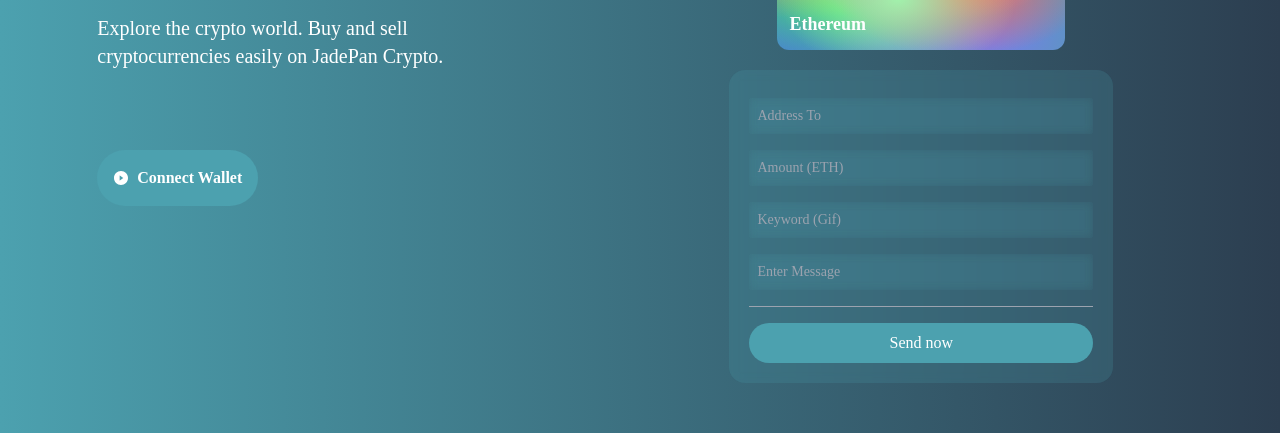
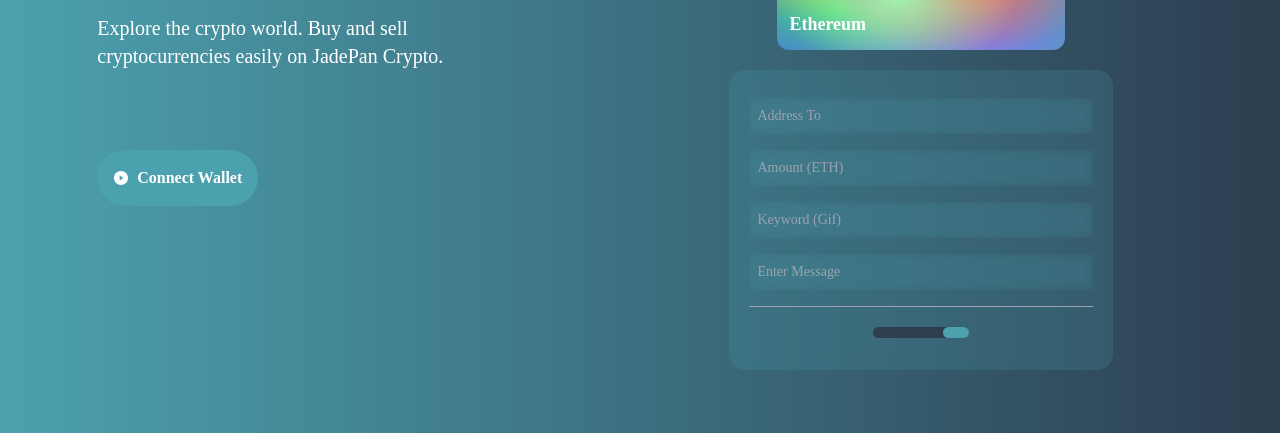
Before and after one commit to pan-liu-us/JadePan-Crypto-Web3-Blockchain-App, a React (Vite) app in the folder client/: page / in a window 1280 px wide. Shown: the part 286-719 px from the top of the page. Built offline with nearby package versions, Linux system fonts and the light colour scheme; a web font is replaced by a local one.

Commit message:
add loader animation

```diff
--- a/client/src/components/Loader.jsx
+++ b/client/src/components/Loader.jsx
@@ -1,7 +1,11 @@
-const Loader = () => {
-  return (
-    <h1>Loader</h1>
-  );
-};
+const Loader = () => (
+  <div className="flex justify-center items-center py-3">
+      <div class="progresser">
+        <div class="progresser__bar">
+          <div class="progresser__bar-item"></div>
+        </div>
+      </div>
+  </div>
+);
 
 export default Loader;
--- a/client/src/components/Welcome.jsx
+++ b/client/src/components/Welcome.jsx
@@ -72,7 +72,7 @@
 
             <div className="h-[1px] w-full bg-gray-400 my-2" />
 
-            {false
+            {true
               ? <Loader />
               : ( <button
                     type="button"
--- a/client/src/index.css
+++ b/client/src/index.css
@@ -27,7 +27,7 @@
   radial-gradient(at 60% 36%, hsla(329,83%,75%,1) 0px, transparent 50%),
   radial-gradient(at 70% 90%, hsla(243,81%,71%,1) 0px, transparent 50%),
   radial-gradient(at 7% 31%, hsla(27,80%,67%,1) 0px, transparent 50%),
-  radial-gradient(at 28% 65%, hsla(123,99%,63%,1) 0px, transparent 50%),
+  radial-gradient(at 28% 65%, hsl(123, 99%, 63%) 0px, transparent 50%),
   radial-gradient(at 17% 83%, hsla(226,79%,60%,1) 0px, transparent 50%);
 }
 
@@ -47,6 +47,37 @@
   /* border: 1px solid rgba(0, 0, 0, 0.3); */
 }
 
+.progresser {
+  width: 6rem;
+  height: auto;
+}
+.progresser__bar {
+  width: 6rem;
+  height: 0.7rem;
+  border-radius: 1rem;
+  overflow: hidden;
+  background-color: #2C3E50;
+}
+.progresser__bar-item {
+  width: 3rem;
+  height: 0.7rem;
+  margin: 0 0 0 -2rem;
+  border-radius: 1rem;
+  background-color: #4CA1AF;
+  animation: progresser 1.5s infinite cubic-bezier(0.76, 0, 0.24, 1);
+}
+@keyframes progresser {
+  0% {
+    transform: translateX(0);
+ }
+  50% {
+    transform: translateX(7rem);
+ }
+  100% {
+    transform: translateX(0);
+ }
+}
+
 @tailwind base;
 @tailwind components;
 @tailwind utilities;
```
